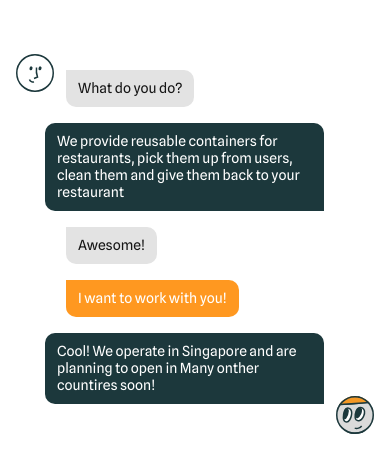
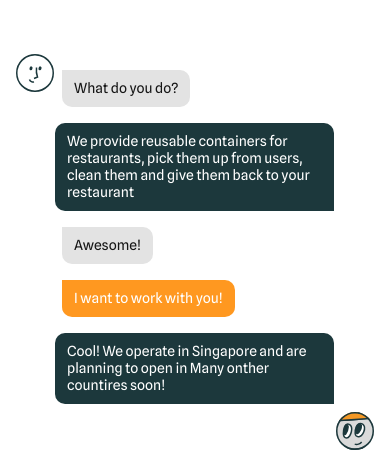
Before and after one commit to WilhelminaTetteh/awesome-container-company, a React (Create React App) app: page / in a window 390 px wide. Shown: the part 549-1003 px from the top of the page. Built offline with nearby package versions, Linux system fonts and the light colour scheme.

Commit message:
feat(chat): adjust avatar and bubble margins

```diff
--- a/src/blocks/chat/__avatar/_acc/chat__avatar_acc.css
+++ b/src/blocks/chat/__avatar/_acc/chat__avatar_acc.css
@@ -1,4 +1,10 @@
 .chat__avatar_acc {
   right: 0;
-  bottom: -30px;
+  bottom: -32px;
 }
+
+@media (max-width: 767px) {
+  .chat__avatar_acc {
+    bottom: -46px;
+  }
+}
--- a/src/blocks/chat/__bubble/_acc/chat__bubble_acc.css
+++ b/src/blocks/chat/__bubble/_acc/chat__bubble_acc.css
@@ -5,3 +5,9 @@
   overflow-x: visible;
   margin-right: 50px;
 }
+
+@media (max-width: 767px) {
+  .chat__bubble_acc {
+    margin-right: 40px;
+  }
+}
--- a/src/blocks/chat/__bubble/_user/chat__bubble_user.css
+++ b/src/blocks/chat/__bubble/_user/chat__bubble_user.css
@@ -1,3 +1,9 @@
 .chat__bubble_user {
   margin-left: 50px;
 }
+
+@media (max-width: 767px) {
+  .chat__bubble_user {
+    margin-left: 46px;
+  }
+}
```
